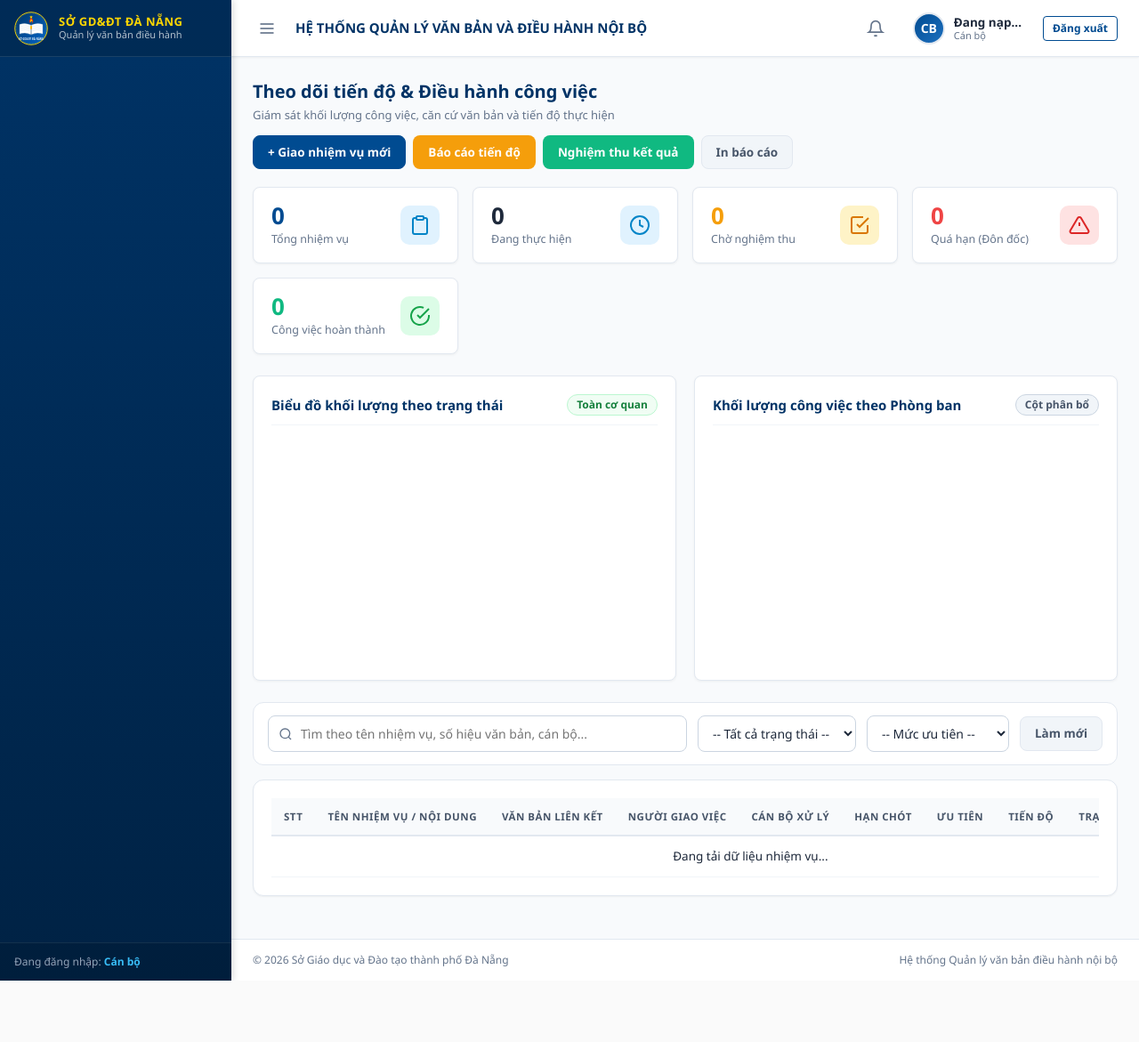
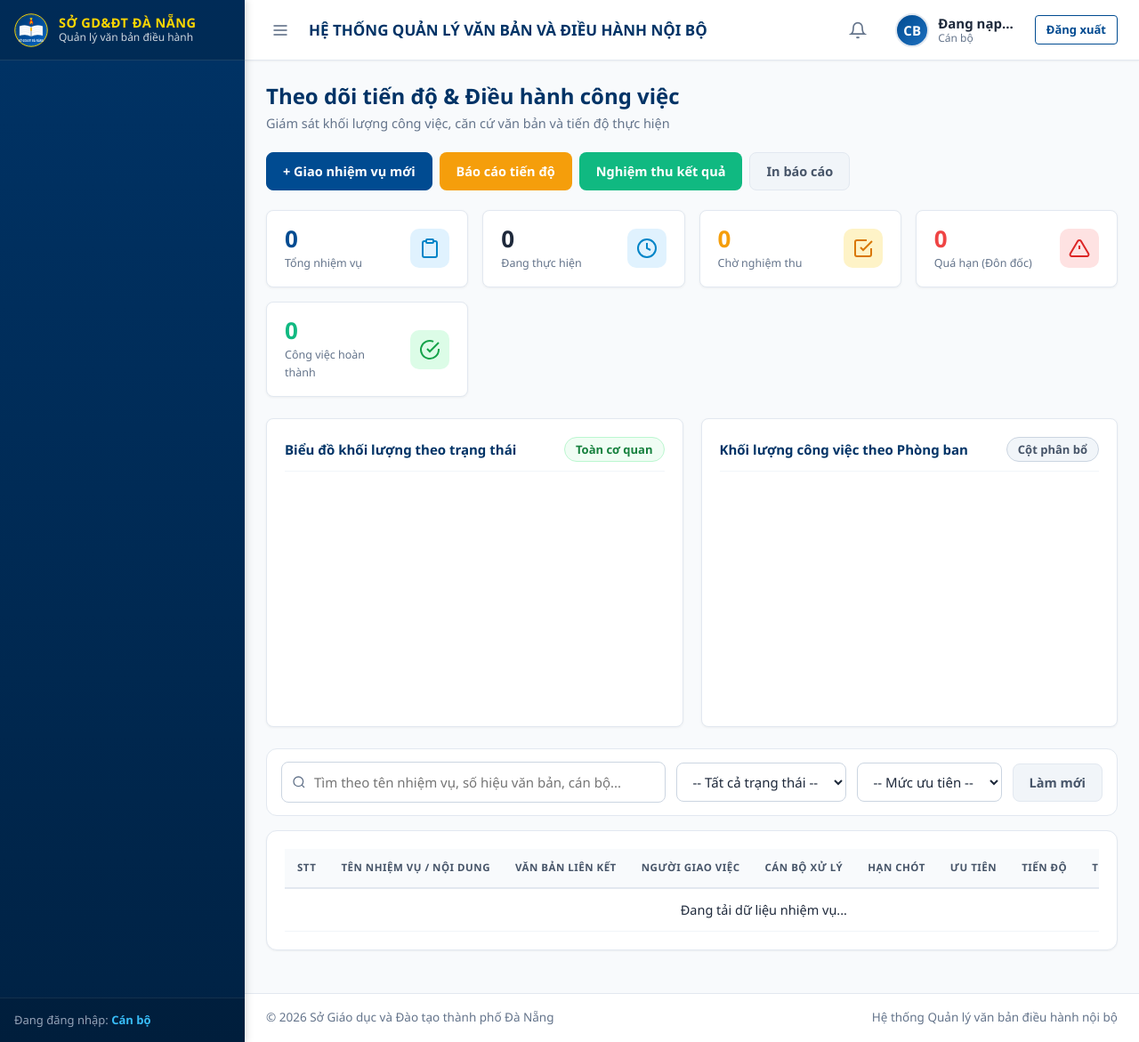
Before and after one commit to ttr-ugn/education_management, a Django app: page /cong-viec/danh-sach/ in a window 1280 px wide. Shown: the whole page at 89% size. Before the commit the page ends 1102 px from the top, so only its background shows below. Run offline with Django 5.2, Linux system fonts and the light colour scheme; data that the repository does not hold is empty; a map, chart or similar area stays blank.

Commit message:
fix(ui): tang co chu toan trang va mo quyen giao viec thong bao cho lanh dao chuyen vien

```diff
--- a/cong_viec/views.py
+++ b/cong_viec/views.py
@@ -139,9 +139,19 @@ def api_cong_viec_list(request):
             deadline_str = han_hoan_thanh.strftime('%d/%m/%Y') if han_hoan_thanh else ''
             attach_str = f" (Đính kèm: {ten_tep_dinh_kem})" if ten_tep_dinh_kem else ""
             assignee_name = chuyen_vien.ho_va_ten if chuyen_vien else 'Cán bộ chuyên môn'
-            notified_user_ids = set()
 
-            # 1. Thông báo riêng cho cán bộ thụ lý (chuyen_vien)
+            # 1. Phát sóng thông báo chung toàn cơ quan (nguoi_nhan=None) -> Để toàn bộ Lãnh đạo, Văn thư và mọi Chuyên viên đều thấy trên chuông
+            ThongBao.objects.create(
+                tieu_de=f"Giao nhiệm vụ: {cv.ten_cong_viec}",
+                noi_dung=f"Phân công đồng chí {assignee_name} ({cv.phong_ban}) thực hiện nhiệm vụ: {cv.ten_cong_viec}. Hạn hoàn thành: {deadline_str}.{attach_str}",
+                loai='Nhiệm vụ',
+                muc_do='Quan trọng' if cv.do_uu_tien in ('CAO', 'KHAN_CAP') else 'Bình thường',
+                nguoi_gui=user,
+                nguoi_nhan=None,
+                lien_ket=f"/pages/cong-viec/xu-ly.html?id={cv.cong_viec_id}",
+            )
+
+            # 2. Thông báo riêng cho cán bộ thụ lý (chuyen_vien)
             if chuyen_vien:
                 ThongBao.objects.create(
                     tieu_de=f"Nhiệm vụ mới được giao: {cv.ten_cong_viec}",
@@ -152,50 +162,6 @@ def api_cong_viec_list(request):
                     nguoi_nhan=chuyen_vien,
                     lien_ket=f"/pages/cong-viec/xu-ly.html?id={cv.cong_viec_id}",
                 )
-                notified_user_ids.add(chuyen_vien.pk)
-
-            # 2. Thông báo xác nhận cho người giao việc (user)
-            if user and user.pk not in notified_user_ids:
-                ThongBao.objects.create(
-                    tieu_de=f"Đã giao nhiệm vụ: {cv.ten_cong_viec}",
-                    noi_dung=f"Đã phân công nhiệm vụ cho đồng chí {assignee_name}. Hạn xử lý: {deadline_str}.{attach_str}",
-                    loai='Nhiệm vụ',
-                    muc_do='Bình thường',
-                    nguoi_gui=user,
-                    nguoi_nhan=user,
-                    lien_ket=f"/pages/cong-viec/danh-sach.html",
-                )
-                notified_user_ids.add(user.pk)
-
-            # 3. Thông báo cho Lãnh đạo Sở nắm bắt điều hành
-            for ld in NguoiDung.objects.filter(vai_tro='LANH_DAO', trang_thai='HOAT_DONG'):
-                if ld.pk in notified_user_ids:
-                    continue
-                ThongBao.objects.create(
-                    tieu_de=f"Giao nhiệm vụ: {cv.ten_cong_viec}",
-                    noi_dung=f"Văn phòng đã giao nhiệm vụ '{cv.ten_cong_viec}' cho đồng chí {assignee_name} ({cv.phong_ban}). Hạn xử lý: {deadline_str}.{attach_str}",
-                    loai='Nhiệm vụ',
-                    muc_do='Bình thường',
-                    nguoi_gui=user,
-                    nguoi_nhan=ld,
-                    lien_ket=f"/pages/cong-viec/danh-sach.html",
-                )
-                notified_user_ids.add(ld.pk)
-
-            # 4. Thông báo cho các Văn thư khác trong Sở
-            for vt in NguoiDung.objects.filter(vai_tro='VAN_THU', trang_thai='HOAT_DONG'):
-                if vt.pk in notified_user_ids:
-                    continue
-                ThongBao.objects.create(
-                    tieu_de=f"Giao nhiệm vụ mới: {cv.ten_cong_viec}",
-                    noi_dung=f"Đã giao nhiệm vụ '{cv.ten_cong_viec}' cho đồng chí {assignee_name}. Hạn xử lý: {deadline_str}.{attach_str}",
-                    loai='Nhiệm vụ',
-                    muc_do='Bình thường',
-                    nguoi_gui=user,
-                    nguoi_nhan=vt,
-                    lien_ket=f"/pages/cong-viec/danh-sach.html",
-                )
-                notified_user_ids.add(vt.pk)
         except Exception as e:
             print("Error creating task notification:", e)
 
--- a/static/css/base.css
+++ b/static/css/base.css
@@ -42,9 +42,9 @@
   --border-color-dark: #cbd5e1;
 
   /* Kích thước & Khoảng cách */
-  --sidebar-width: 260px;
-  --sidebar-collapsed-width: 70px;
-  --topbar-height: 64px;
+  --sidebar-width: 275px;
+  --sidebar-collapsed-width: 72px;
+  --topbar-height: 68px;
 
   /* Đổ bóng */
   --shadow-sm: 0 1px 2px 0 rgba(0, 0, 0, 0.05);
@@ -71,12 +71,24 @@
 html, body {
   height: 100%;
   font-family: var(--font-family);
-  font-size: 14.5px;
-  line-height: 1.5;
+  font-size: 16px;
+  line-height: 1.6;
   color: var(--text-main);
   background-color: var(--bg-body);
   -webkit-font-smoothing: antialiased;
 }
+
+h1, h2, h3, h4, h5, h6 {
+  color: var(--text-main);
+  line-height: 1.35;
+}
+
+h1 { font-size: 28px; font-weight: 700; }
+h2 { font-size: 24px; font-weight: 700; }
+h3 { font-size: 20px; font-weight: 600; }
+h4 { font-size: 17.5px; font-weight: 600; }
+h5 { font-size: 15.5px; font-weight: 600; }
+p { font-size: 15px; margin-bottom: 8px; }
 
 a {
   color: var(--primary-color);
--- a/static/css/components.css
+++ b/static/css/components.css
@@ -96,8 +96,8 @@
   align-items: center;
   justify-content: center;
   gap: 8px;
-  padding: 8px 16px;
-  font-size: 13.5px;
+  padding: 9px 18px;
+  font-size: 14.5px;
   font-weight: 600;
   border-radius: var(--radius-md);
   border: 1px solid transparent;
@@ -166,27 +166,27 @@
 }
 
 .btn-sm {
-  padding: 4px 10px;
-  font-size: 12px;
+  padding: 5px 12px;
+  font-size: 13px;
   border-radius: var(--radius-sm);
 }
 
 .btn-lg {
-  padding: 12px 24px;
-  font-size: 15px;
+  padding: 14px 28px;
+  font-size: 16.5px;
 }
 
 /* 3. BIỂU MẪU & NHẬP LIỆU (FORMS) */
 .form-group {
-  margin-bottom: 16px;
+  margin-bottom: 18px;
 }
 
 .form-label {
   display: block;
-  font-size: 13px;
+  font-size: 14.5px;
   font-weight: 600;
   color: var(--text-main);
-  margin-bottom: 6px;
+  margin-bottom: 7px;
 }
 
 .form-label.required::after {
@@ -196,8 +196,8 @@
 
 .form-control, .form-select {
   width: 100%;
-  padding: 9px 12px;
-  font-size: 14px;
+  padding: 10px 14px;
+  font-size: 15px;
   color: var(--text-main);
   background-color: #ffffff;
   border: 1px solid var(--border-color-dark);
@@ -232,11 +232,11 @@ textarea.form-control {
   display: inline-flex;
   align-items: center;
   gap: 5px;
-  padding: 4px 10px;
-  font-size: 12px;
+  padding: 5px 12px;
+  font-size: 13px;
   font-weight: 600;
   border-radius: 20px;
-  line-height: 1.2;
+  line-height: 1.25;
   white-space: nowrap;
 }
 
@@ -312,23 +312,23 @@ textarea.form-control {
   width: 100%;
   border-collapse: collapse;
   text-align: left;
-  font-size: 13.5px;
+  font-size: 14.5px;
 }
 
 .data-table th {
   background-color: #f8fafc;
   color: var(--text-muted);
   font-weight: 600;
-  font-size: 12.5px;
+  font-size: 13.5px;
   text-transform: uppercase;
   letter-spacing: 0.5px;
-  padding: 12px 16px;
+  padding: 13px 16px;
   border-bottom: 2px solid var(--border-color);
   white-space: nowrap;
 }
 
 .data-table td {
-  padding: 12px 16px;
+  padding: 13px 16px;
   border-bottom: 1px solid var(--border-color);
   color: var(--text-main);
   vertical-align: middle;
--- a/static/css/layout.css
+++ b/static/css/layout.css
@@ -43,33 +43,33 @@
 }
 
 .brand-title {
-  font-size: 13px;
+  font-size: 14.5px;
   font-weight: 700;
   letter-spacing: 0.5px;
   color: #ffd700;
   text-transform: uppercase;
-  line-height: 1.2;
+  line-height: 1.25;
 }
 
 .brand-subtitle {
-  font-size: 11px;
-  color: rgba(255, 255, 255, 0.7);
-  line-height: 1.3;
+  font-size: 12px;
+  color: rgba(255, 255, 255, 0.8);
+  line-height: 1.35;
 }
 
 .sidebar-nav {
   flex-grow: 1;
-  padding: 12px 10px;
+  padding: 14px 10px;
   overflow-y: auto;
 }
 
 .nav-section-title {
-  font-size: 11px;
+  font-size: 12px;
   font-weight: 700;
   text-transform: uppercase;
   color: #94a3b8;
   letter-spacing: 0.8px;
-  padding: 14px 12px 6px;
+  padding: 16px 12px 7px;
 }
 
 .nav-list {
@@ -79,25 +79,25 @@
 }
 
 .nav-item {
-  margin-bottom: 3px;
+  margin-bottom: 4px;
 }
 
 .nav-link {
   display: flex;
   align-items: center;
-  padding: 9.5px 12px;
+  padding: 10.5px 14px;
   color: #e2e8f0;
   border-radius: 8px;
   text-decoration: none;
-  font-size: 13.5px;
+  font-size: 14.5px;
   font-weight: 500;
   transition: all 0.2s cubic-bezier(0.4, 0, 0.2, 1);
-  gap: 11px;
+  gap: 12px;
 }
 
 .nav-link svg, .nav-link .nav-icon {
-  width: 18px;
-  height: 18px;
+  width: 19px;
+  height: 19px;
   flex-shrink: 0;
   opacity: 0.85;
   transition: all 0.2s ease;
@@ -131,8 +131,8 @@
 
 .nav-badge {
   margin-left: auto;
-  font-size: 11px;
-  padding: 2px 7px;
+  font-size: 12px;
+  padding: 2px 8px;
   border-radius: 10px;
   background-color: rgba(255, 255, 255, 0.2);
   color: #ffffff;
@@ -143,9 +143,9 @@
 }
 
 .sidebar-footer {
-  padding: 12px 16px;
+  padding: 14px 16px;
   border-top: 1px solid rgba(255, 255, 255, 0.08);
-  font-size: 12px;
+  font-size: 13px;
   color: #94a3b8;
   background-color: rgba(0, 0, 0, 0.12);
 }
@@ -202,7 +202,7 @@
 }
 
 .system-header-title {
-  font-size: 15px;
+  font-size: 17px;
   font-weight: 700;
   color: var(--primary-dark);
   text-transform: uppercase;
@@ -259,8 +259,8 @@
 }
 
 .user-avatar {
-  width: 36px;
-  height: 36px;
+  width: 38px;
+  height: 38px;
   border-radius: 50%;
   background: linear-gradient(135deg, var(--primary-color), var(--primary-light));
   color: #ffffff;
@@ -268,7 +268,7 @@
   align-items: center;
   justify-content: center;
   font-weight: 700;
-  font-size: 14px;
+  font-size: 15px;
   border: 2px solid var(--border-color);
 }
 
@@ -278,16 +278,16 @@
 }
 
 .user-name {
-  font-size: 13.5px;
+  font-size: 15px;
   font-weight: 600;
   color: var(--text-main);
-  line-height: 1.2;
+  line-height: 1.25;
 }
 
 .user-role-badge {
-  font-size: 11px;
+  font-size: 12px;
   color: var(--text-muted);
-  line-height: 1.2;
+  line-height: 1.25;
 }
 
 /* 4. CONTENT WRAPPER */
@@ -300,29 +300,29 @@
   display: flex;
   align-items: center;
   justify-content: space-between;
-  margin-bottom: 20px;
+  margin-bottom: 22px;
   flex-wrap: wrap;
   gap: 12px;
 }
 
 .page-title {
-  font-size: 20px;
+  font-size: 24px;
   font-weight: 700;
   color: var(--primary-dark);
 }
 
 .page-subtitle {
-  font-size: 13px;
+  font-size: 14.5px;
   color: var(--text-muted);
-  margin-top: 2px;
+  margin-top: 3px;
 }
 
 /* 5. FOOTER */
 .app-footer {
-  padding: 14px 24px;
+  padding: 16px 24px;
   background-color: var(--bg-card);
   border-top: 1px solid var(--border-color);
-  font-size: 12px;
+  font-size: 13.5px;
   color: var(--text-muted);
   display: flex;
   align-items: center;
--- a/static/js/core/auth-guard.js
+++ b/static/js/core/auth-guard.js
@@ -38,11 +38,11 @@
     // 7. Cấp số & Ban hành văn bản đi: Chỉ Văn thư
     { pattern: '/pages/van-ban-di/ban-hanh.html', roles: ['VAN_THU'] },
 
-    // 8. Giao việc mới: Chỉ dành cho Văn thư (Admin)
-    { pattern: '/pages/cong-viec/giao-viec.html', roles: ['VAN_THU'] },
+    // 8. Giao việc mới: Dành cho Văn thư và Lãnh đạo Sở
+    { pattern: '/pages/cong-viec/giao-viec.html', roles: ['VAN_THU', 'LANH_DAO'] },
 
-    // 9. Nghiệm thu kết quả công việc: Chỉ Văn thư
-    { pattern: '/pages/cong-viec/phe-duyet-ket-qua.html', roles: ['VAN_THU'] },
+    // 9. Nghiệm thu kết quả công việc: Dành cho Văn thư và Lãnh đạo Sở
+    { pattern: '/pages/cong-viec/phe-duyet-ket-qua.html', roles: ['VAN_THU', 'LANH_DAO'] },
 
     // 10. Báo cáo xử lý công việc: Chỉ Chuyên viên
     { pattern: '/pages/cong-viec/xu-ly.html', roles: ['CHUYEN_VIEN'] }
--- a/static/js/core/menu.js
+++ b/static/js/core/menu.js
@@ -81,6 +81,14 @@
             { label: 'Ký số & Duyệt văn bản', href: `${root}pages/van-ban-di/phe-duyet.html`, icon: ICONS.signDoc, id: 'nav-vb-phe-duyet' },
             { label: 'Sổ theo dõi Văn bản đi', href: `${root}pages/van-ban-di/danh-sach.html`, icon: ICONS.docOut, id: 'nav-vb-di' },
             { label: 'Dịch vụ chứng thực chữ ký số', href: `${root}pages/van-ban-di/chung-thuc-chu-ky-so.html`, icon: ICONS.signDoc, id: 'nav-vb-chungthuc' }
+          ]
+        },
+        {
+          title: 'Chỉ đạo & Giao nhiệm vụ',
+          items: [
+            { label: 'Giao nhiệm vụ mới', href: `${root}pages/cong-viec/giao-viec.html`, icon: ICONS.giaoViec, id: 'nav-giao-viec' },
+            { label: 'Theo dõi tiến độ công việc', href: `${root}pages/cong-viec/danh-sach.html`, icon: ICONS.tienDo, id: 'nav-cong-viec' },
+            { label: 'Nghiệm thu kết quả', href: `${root}pages/cong-viec/phe-duyet-ket-qua.html`, icon: ICONS.checkDraft, id: 'nav-cong-viec-nghiemthu' }
           ]
         },
         {
```
Also changed, not shown: other parts of static/css/components.css (+16 -16 lines), static/js/dashboard_main.js (+22 -10 lines), van_ban/views.py (+24 -26 lines).
